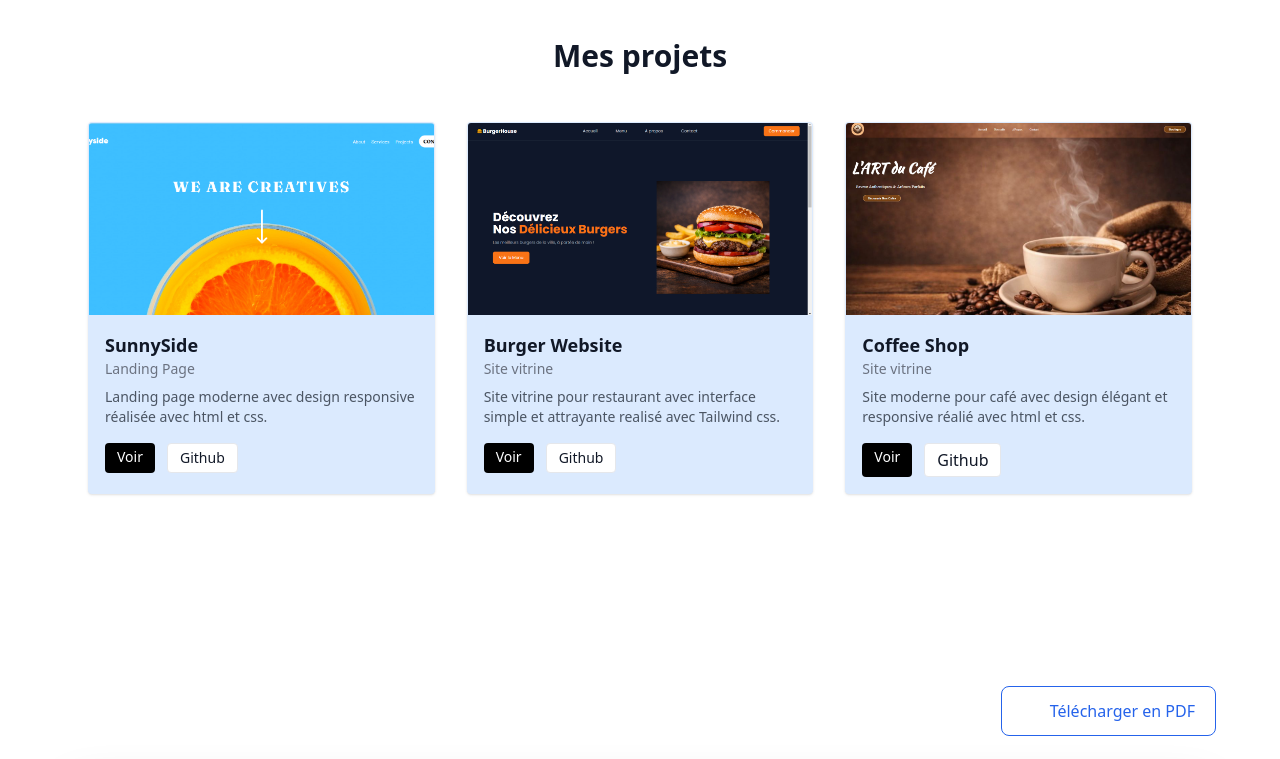
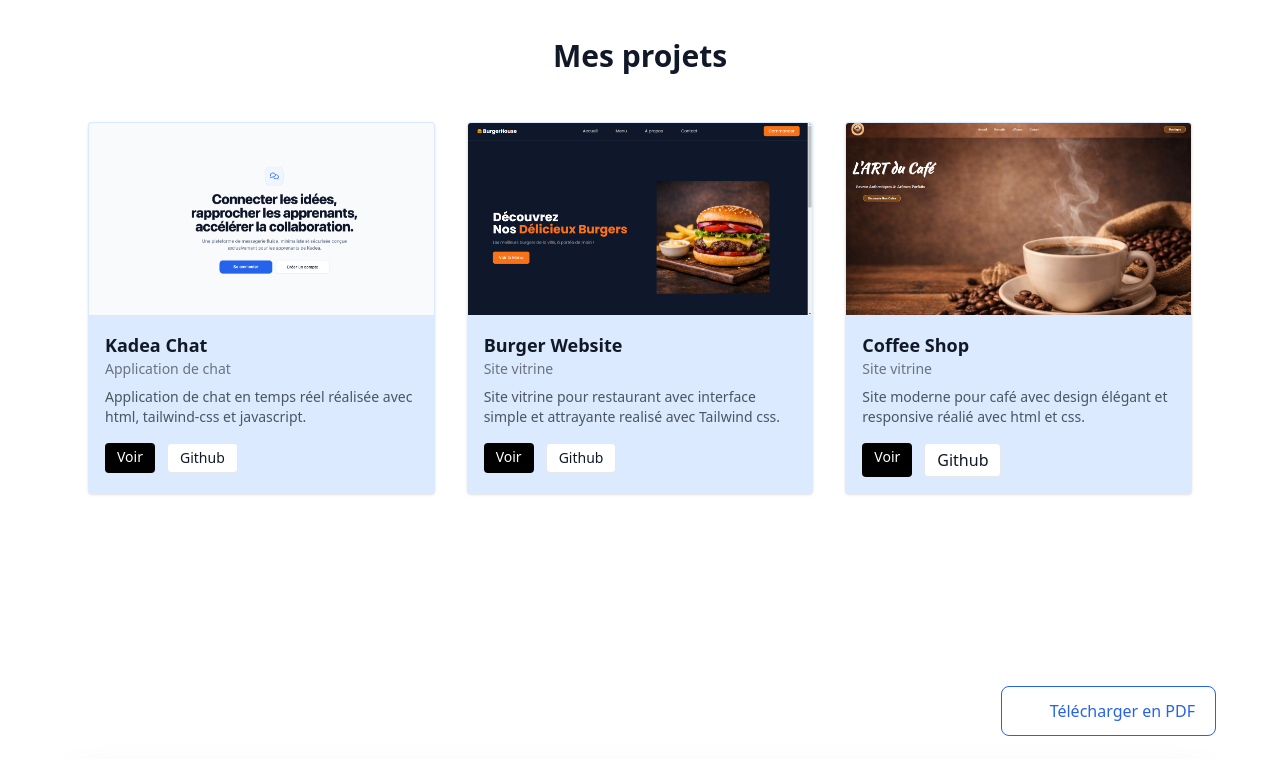
Before and after one commit to veben-cmyk/Mon_Portfolio, a plain HTML site: page index.html in a window 1280 px wide. Shown: the part 1300-2059 px from the top of the page. Drawn offline with nearby package versions, Linux system fonts and the light colour scheme.

Commit message:
feat(projects): ajouter le projet de messagerie instantanée au portfolio

```diff
--- a/index.html
+++ b/index.html
@@ -197,21 +197,21 @@
 
     <div class="bg-blue-100 dark:bg-slate-900 shadow rounded overflow-hidden hover:scale-105 transition border border-transparent dark:border-slate-800">
 
-        <img src="images/sunnyside.png" class="w-full h-48 object-cover hover:scale-105 transition dark:opacity-80">
+        <img src="images/Kadea-chat.png" class="w-full h-48 object-cover hover:scale-105 transition dark:opacity-80">
 
         <div class="p-4">
-        <h3 class="font-bold text-lg dark:text-blue-300">SunnySide</h3>
-        <p class="text-sm text-gray-500 dark:text-gray-400 mb-2">Landing Page</p>
+        <h3 class="font-bold text-lg dark:text-blue-300">Kadea Chat</h3>
+        <p class="text-sm text-gray-500 dark:text-gray-400 mb-2">Application de chat</p>
 
         <p class="text-gray-600 dark:text-gray-400 text-sm mb-4">
-            Landing page moderne avec design responsive réalisée avec html et css.
+            Application de chat en temps réel réalisée avec html, tailwind-css et javascript.
         </p>
 
         <div class="flex gap-3">
-        <a href="https://veben-cmyk.github.io/SunnySide-landing-page/" class="text-sm bg-black dark:bg-blue-600 text-white px-3 py-1 rounded" target="_blank">
+        <a href="https://veben-cmyk.github.io/Kadea-chat-Whatsaap_clone-/" class="text-sm bg-black dark:bg-blue-600 text-white px-3 py-1 rounded" target="_blank">
             Voir
         </a>
-        <a href="https://github.com/veben-cmyk/SunnySide-landing-page" class=" bg-white dark:bg-slate-800 dark:text-white dark:border-slate-700 text-sm border px-3 py-1 rounded" target="_blank">
+        <a href="https://github.com/veben-cmyk/Kadea-chat-Whatsaap_clone-" class=" bg-white dark:bg-slate-800 dark:text-white dark:border-slate-700 text-sm border px-3 py-1 rounded" target="_blank">
             Github
         </a>
         </div>
```
Also changed, not shown: images/Kadea-chat.png (added).
